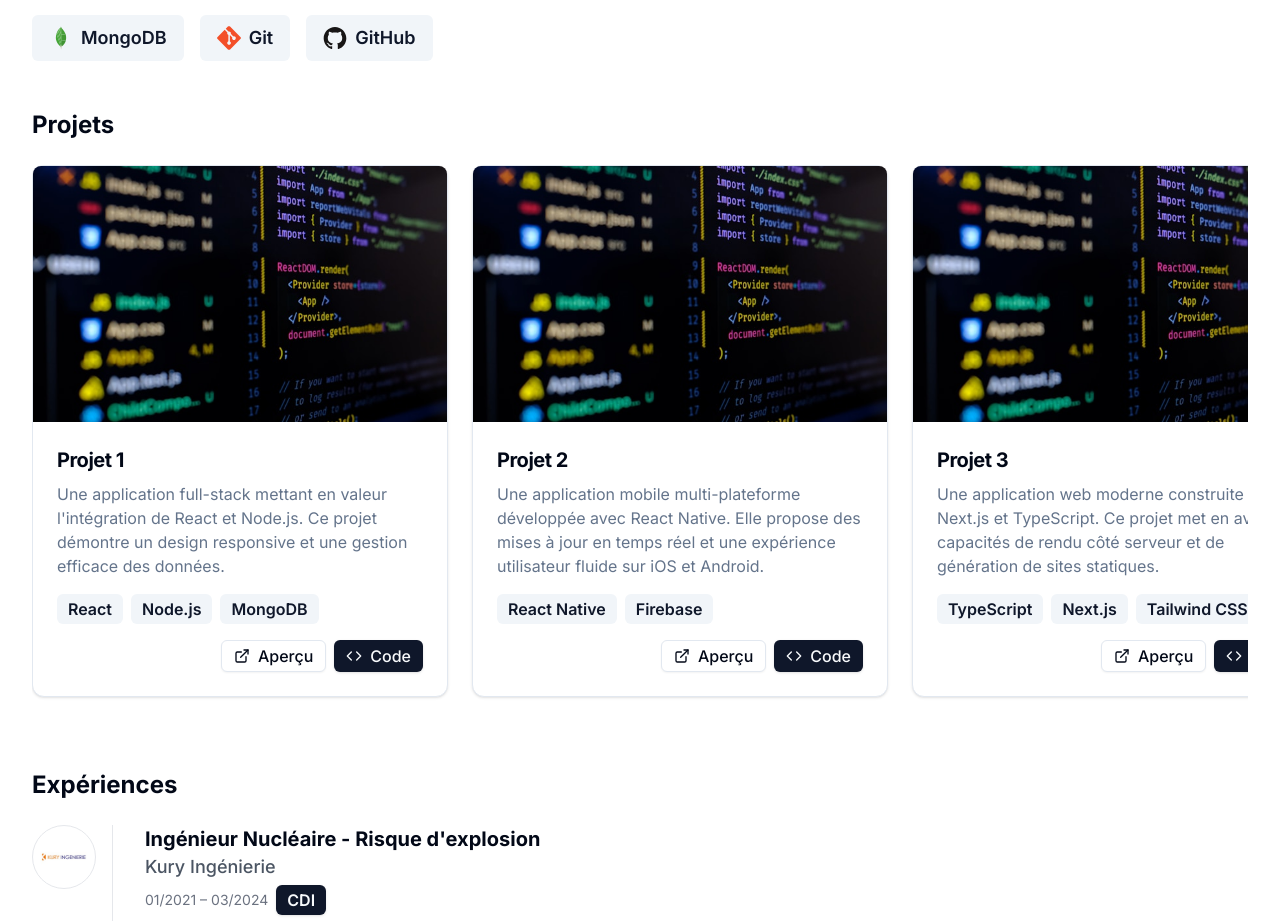
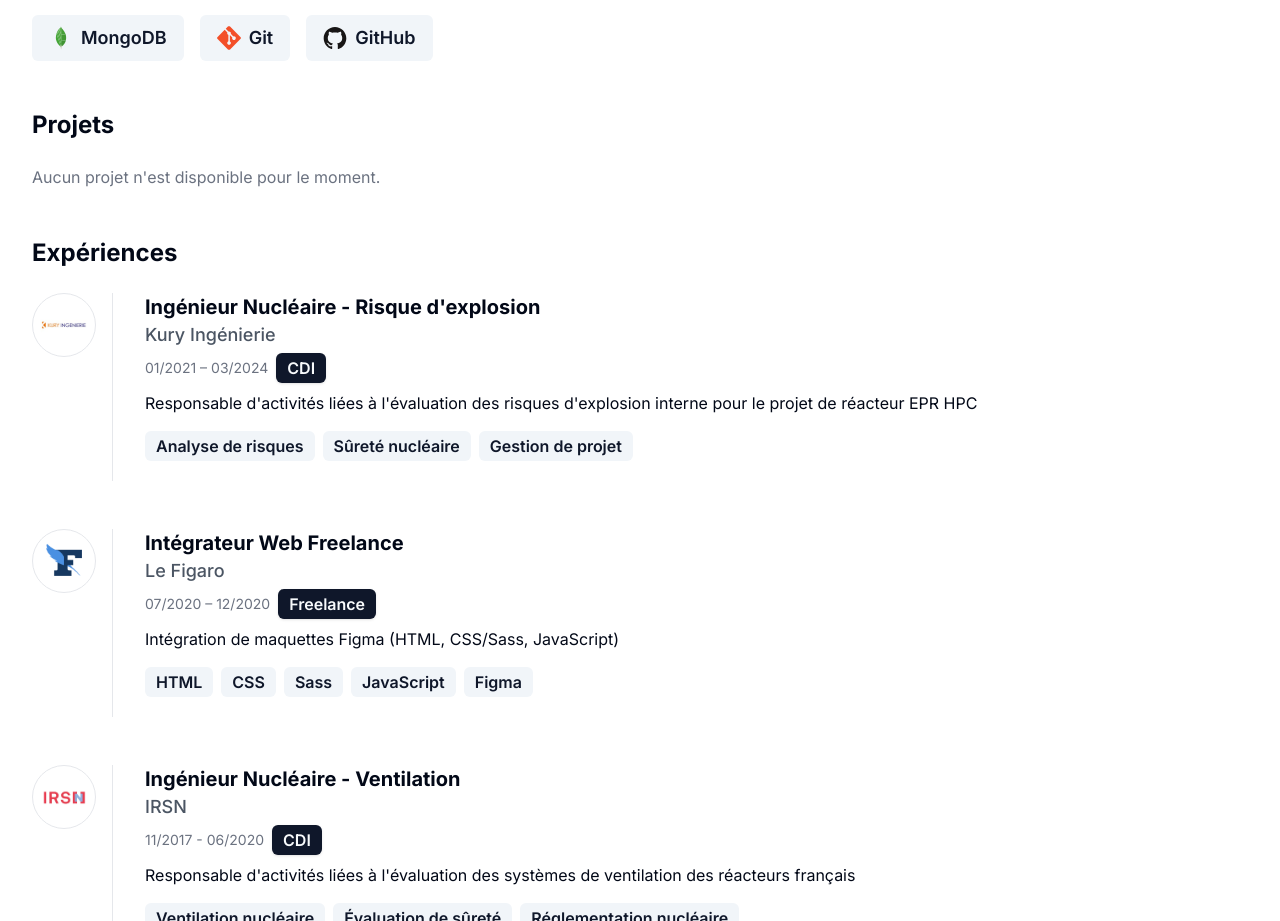
Before and after one commit to vinesk/my-portfolio, a Next.js app: page / in a window 1280 px wide. Shown: the part 640-1561 px from the top of the page. Built offline with nearby package versions, Linux system fonts and the light colour scheme.

Commit message:
Fix About and Projects sections

```diff
--- a/components/About.tsx
+++ b/components/About.tsx
@@ -25,8 +25,13 @@
           <p className="text-base sm:text-lg md:text-xl mb-6 sm:mb-7 md:mb-8 max-w-3xl mx-auto lg:mx-0">
             {about.description}
           </p>
-          <Button size="lg" className="text-base sm:text-lg">
-            <Download className="mr-2 sm:mr-3 h-4 w-4 sm:h-5 sm:w-5" />{" "}
+          <Button
+            size="lg"
+            className="text-base sm:text-lg"
+            onClick={() => window.open(about.cvUrl, "_blank")}
+            aria-label="Télécharger le CV de Vincent Eskenazi"
+          >
+            <Download className="mr-2 sm:mr-3 h-4 w-4 sm:h-5 sm:w-5" />
             Télécharger CV
           </Button>
         </div>
--- a/components/Projects.tsx
+++ b/components/Projects.tsx
@@ -1,7 +1,7 @@
 import React from "react";
 import { motion } from "framer-motion";
 import Image from "next/image";
-import { ExternalLink, Code } from "lucide-react";
+import { ExternalLink } from "lucide-react";
 import {
   Card,
   CardContent,
@@ -11,6 +11,7 @@
 import { Badge } from "@/components/ui/badge";
 import { Button } from "@/components/ui/button";
 import { projects, Project } from "@/data/projects";
+import Link from "next/link";
 
 export default function Projects() {
   const defaultImage = "/images/default-project.jpg";
@@ -24,17 +25,21 @@
       className="mb-12"
     >
       <h2 className="text-2xl font-bold mb-6">Projets</h2>
-      <div className="overflow-x-auto pb-6">
-        <div className="flex space-x-4 md:space-x-6 min-w-max">
-          {projects.map((project, index) => (
+      {projects.length > 0 ? (
+        <div className="grid grid-cols-1 sm:grid-cols-2 lg:grid-cols-3 gap-6">
+          {projects.map((project) => (
             <ProjectCard
-              key={index}
+              key={project.id}
               project={project}
               defaultImage={defaultImage}
             />
           ))}
         </div>
-      </div>
+      ) : (
+        <p className="text-gray-500">
+          Aucun projet n&apos;est disponible pour le moment.
+        </p>
+      )}
     </motion.section>
   );
 }
@@ -47,7 +52,7 @@
   defaultImage: string;
 }) {
   return (
-    <Card className="flex-shrink-0 w-72 sm:w-80 md:w-96 lg:w-[24rem] xl:w-[26rem] h-auto flex flex-col">
+    <Card className="h-full flex flex-col">
       <div className="relative h-48 md:h-64">
         <Image
           src={project.image || defaultImage}
@@ -84,12 +89,30 @@
           </div>
         </div>
         <div className="flex justify-end space-x-2">
-          <Button variant="outline" size="sm" className="text-sm md:text-base">
-            <ExternalLink className="mr-2 h-4 w-4" /> Aperçu
-          </Button>
-          <Button variant="default" size="sm" className="text-sm md:text-base">
-            <Code className="mr-2 h-4 w-4" /> Code
-          </Button>
+          {project.previewUrl && (
+            <Button
+              variant="outline"
+              size="sm"
+              className="text-sm md:text-base"
+              asChild
+            >
+              <Link href={project.previewUrl} target="_blank">
+                <ExternalLink className="mr-2 h-4 w-4" /> Aperçu
+              </Link>
+            </Button>
+          )}
+          {project.codeUrl && (
+            <Button
+              variant="default"
+              size="sm"
+              className="text-sm md:text-base"
+              asChild
+            >
+              <Link href={project.codeUrl} target="_blank">
+                <ExternalLink className="mr-2 h-4 w-4" /> Code
+              </Link>
+            </Button>
+          )}
         </div>
       </CardContent>
     </Card>
--- a/data/about.ts
+++ b/data/about.ts
@@ -5,6 +5,7 @@
   avatarSrc: string;
   avatarAlt: string;
   avatarFallback: string;
+  cvUrl: string;
 }
 
 export const about: About = {
@@ -15,4 +16,5 @@
   avatarSrc: "/images/vincent-eskenazi.jpg",
   avatarAlt: "Vincent Eskenazi",
   avatarFallback: "VE",
+  cvUrl: "/documents/cv-vincent-eskenazi.pdf",
 };
--- a/data/projects.ts
+++ b/data/projects.ts
@@ -1,47 +1,24 @@
+import { v4 as uuidv4 } from "uuid";
+
 export interface Project {
+  id: string;
   title: string;
   description: string;
   image?: string;
   skills: string[];
-  previewLink: string;
-  codeLink: string;
+  previewUrl?: string;
+  codeUrl?: string;
 }
 
 export const projects: Project[] = [
-  {
-    title: "Projet 1",
-    description:
-      "Une application full-stack mettant en valeur l'intégration de React et Node.js. Ce projet démontre un design responsive et une gestion efficace des données.",
-    // image: "/images/project1.jpg", // Commenté pour le moment
-    skills: ["React", "Node.js", "MongoDB"],
-    previewLink: "https://project1.com",
-    codeLink: "https://github.com/yourusername/project1",
-  },
-  {
-    title: "Projet 2",
-    description:
-      "Une application mobile multi-plateforme développée avec React Native. Elle propose des mises à jour en temps réel et une expérience utilisateur fluide sur iOS et Android.",
-    // image: "/images/project2.jpg",
-    skills: ["React Native", "Firebase"],
-    previewLink: "https://project2.com",
-    codeLink: "https://github.com/yourusername/project2",
-  },
-  {
-    title: "Projet 3",
-    description:
-      "Une application web moderne construite avec Next.js et TypeScript. Ce projet met en avant les capacités de rendu côté serveur et de génération de sites statiques.",
-    // image: "/images/project3.jpg",
-    skills: ["TypeScript", "Next.js", "Tailwind CSS"],
-    previewLink: "https://project3.com",
-    codeLink: "https://github.com/yourusername/project3",
-  },
-  {
-    title: "Projet 3",
-    description:
-      "Une application web moderne construite avec Next.js et TypeScript. Ce projet met en avant les capacités de rendu côté serveur et de génération de sites statiques.",
-    // image: "/images/project3.jpg",
-    skills: ["TypeScript", "Next.js", "Tailwind CSS"],
-    previewLink: "https://project3.com",
-    codeLink: "https://github.com/yourusername/project3",
-  },
+  // {
+  //   id: uuidv4(),
+  //   title: "Projet 1",
+  //   description:
+  //     "Une application full-stack mettant en valeur l'intégration de React et Node.js. Ce projet démontre un design responsive et une gestion efficace des données.",
+  //   image: "/images/project1.jpg", // Commenté pour le moment
+  //   skills: ["React", "Node.js", "MongoDB"],
+  //   previewUrl: "https://project1.com",
+  //   codeUrl: "https://github.com/yourusername/project1",
+  // },
 ];
--- a/package.json
+++ b/package.json
@@ -28,7 +28,8 @@
     "slick-carousel": "^1.8.1",
     "swiper": "^11.1.14",
     "tailwind-merge": "^2.5.3",
-    "tailwindcss-animate": "^1.0.7"
+    "tailwindcss-animate": "^1.0.7",
+    "uuid": "^10.0.0"
   },
   "devDependencies": {
     "@babel/core": "^7.25.7",
@@ -36,6 +37,7 @@
     "@types/react": "^18.3.11",
     "@types/react-dom": "^18.3.0",
     "@types/react-slick": "^0.23.13",
+    "@types/uuid": "^10.0.0",
     "@typescript-eslint/eslint-plugin": "^8.8.1",
     "@typescript-eslint/parser": "^8.8.1",
     "eslint": "^8.57.1",
```
Also changed, not shown: 2 other files (tests, documents, lock files or other folders).
